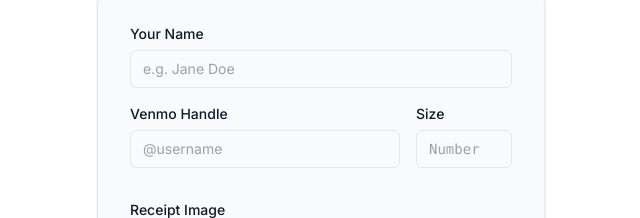
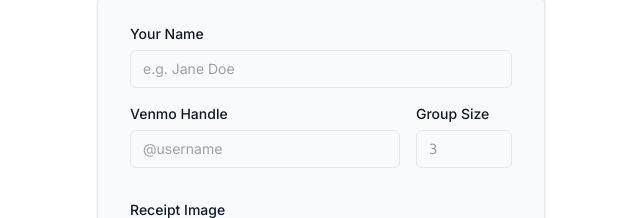
Before and after one commit to connormeany/ReceiptSplit, a Next.js app: page / in a window 1280 px wide. Shown: the part 174-392 px from the top of the page, without its empty margins (319-959 px from the left). Built offline with nearby package versions, Linux system fonts and the light colour scheme; a web font is replaced by a local one.

Commit message:
no arrow

```diff
--- a/src/app/page.tsx
+++ b/src/app/page.tsx
@@ -169,13 +169,13 @@ export default function Home() {
                 </div>
                 <div className="w-24">
                   <label className="mb-1.5 block text-sm font-medium text-foreground">
-                    Size
+                    Group Size
                   </label>
                   <input
                     type="number"
                     min="2"
                     max="20"
-                    placeholder="Number of people"
+                    placeholder="3"
                     value={groupSize}
                     onChange={(e) => setGroupSize(e.target.value)}
                     className="w-full rounded-md border border-border bg-surface px-3 py-2 text-sm font-mono text-foreground placeholder:text-foreground/40 focus:border-primary focus:outline-none focus:ring-1 focus:ring-primary transition-colors"
--- a/src/app/s/[sessionId]/claim-ui.tsx
+++ b/src/app/s/[sessionId]/claim-ui.tsx
@@ -371,7 +371,7 @@ export function ClaimUI({
                           setReviewItems(updated);
                         }
                       }}
-                      className="w-full rounded-md border border-border bg-surface pl-6 pr-2 py-1.5 text-right font-mono text-sm font-medium text-foreground focus:border-primary focus:outline-none focus:ring-1 focus:ring-primary"
+                      className="w-full rounded-md border border-border bg-surface pl-6 pr-2 py-1.5 text-right font-mono text-sm font-medium text-foreground focus:border-primary focus:outline-none focus:ring-1 focus:ring-primary [appearance:textfield] [&::-webkit-outer-spin-button]:appearance-none [&::-webkit-inner-spin-button]:appearance-none"
                     />
                   </div>
                   <button
@@ -455,7 +455,7 @@ export function ClaimUI({
                   step="0.01"
                   value={reviewMiscFee}
                   onChange={(e) => setReviewMiscFee(parseFloat(e.target.value) || 0)}
-                  className="w-full rounded-md border border-border bg-surface pl-6 pr-2 py-1 text-right font-mono text-sm font-medium text-foreground focus:border-primary focus:outline-none focus:ring-1 focus:ring-primary"
+                  className="w-full rounded-md border border-border bg-surface pl-6 pr-2 py-1 text-right font-mono text-sm font-medium text-foreground focus:border-primary focus:outline-none focus:ring-1 focus:ring-primary [appearance:textfield] [&::-webkit-outer-spin-button]:appearance-none [&::-webkit-inner-spin-button]:appearance-none"
                 />
               </div>
             </div>
--- a/src/components/item-card.tsx
+++ b/src/components/item-card.tsx
@@ -280,7 +280,7 @@ export function ItemCard({
       >
        No
       </button>
-      {(showMoreSplits ? [2, 3, 4, 5, 6, 7, 8, 9, 10, 11, 12, 13, 14, 15, 16] : [2, 3, 4, 5]).map((n) => (
+      {(showMoreSplits ? Array.from({length: 15}, (_, i) => i + 2) : Array.from({length: Math.max((groupSize || 0) - 1, 4)}, (_, i) => i + 2)).map((n) => (
        <button
         key={n}
         onClick={() => handleClaim(n)}
@@ -355,7 +355,7 @@ export function ItemCard({
         placeholder="0.00"
         value={customAmount}
         onChange={(e) => setCustomAmount(e.target.value)}
-        className={`w-full rounded-md border pl-7 pr-3 py-1.5 font-mono text-sm font-medium focus:outline-none focus:ring-1 ${
+        className={`w-full rounded-md border pl-7 pr-3 py-1.5 font-mono text-sm font-medium focus:outline-none focus:ring-1 [appearance:textfield] [&::-webkit-outer-spin-button]:appearance-none [&::-webkit-inner-spin-button]:appearance-none ${
          iClaimedThis ? "border-white/20 bg-white/10 text-white placeholder:text-white/50 focus:border-white/50 focus:ring-white/50" : "border-border bg-surface text-foreground placeholder:text-foreground/50 focus:border-primary focus:ring-primary"
         }`}
        />
@@ -394,7 +394,7 @@ export function ItemCard({
         placeholder="1"
         value={fractionNum}
         onChange={(e) => setFractionNum(e.target.value)}
-        className={`w-14 rounded-md border px-2 py-1.5 text-center font-mono text-sm font-medium focus:outline-none focus:ring-1 ${
+        className={`w-14 rounded-md border px-2 py-1.5 text-center font-mono text-sm font-medium focus:outline-none focus:ring-1 [appearance:textfield] [&::-webkit-outer-spin-button]:appearance-none [&::-webkit-inner-spin-button]:appearance-none ${
          iClaimedThis ? "border-white/20 bg-white/10 text-white focus:border-white/50 focus:ring-white/50" : "border-border bg-surface text-foreground focus:border-primary focus:ring-primary"
         }`}
        />
@@ -405,7 +405,7 @@ export function ItemCard({
         placeholder="3"
         value={fractionDenom}
         onChange={(e) => setFractionDenom(e.target.value)}
-        className={`w-14 rounded-md border px-2 py-1.5 text-center font-mono text-sm font-medium focus:outline-none focus:ring-1 ${
+        className={`w-14 rounded-md border px-2 py-1.5 text-center font-mono text-sm font-medium focus:outline-none focus:ring-1 [appearance:textfield] [&::-webkit-outer-spin-button]:appearance-none [&::-webkit-inner-spin-button]:appearance-none ${
          iClaimedThis ? "border-white/20 bg-white/10 text-white focus:border-white/50 focus:ring-white/50" : "border-border bg-surface text-foreground focus:border-primary focus:ring-primary"
         }`}
        />
```
